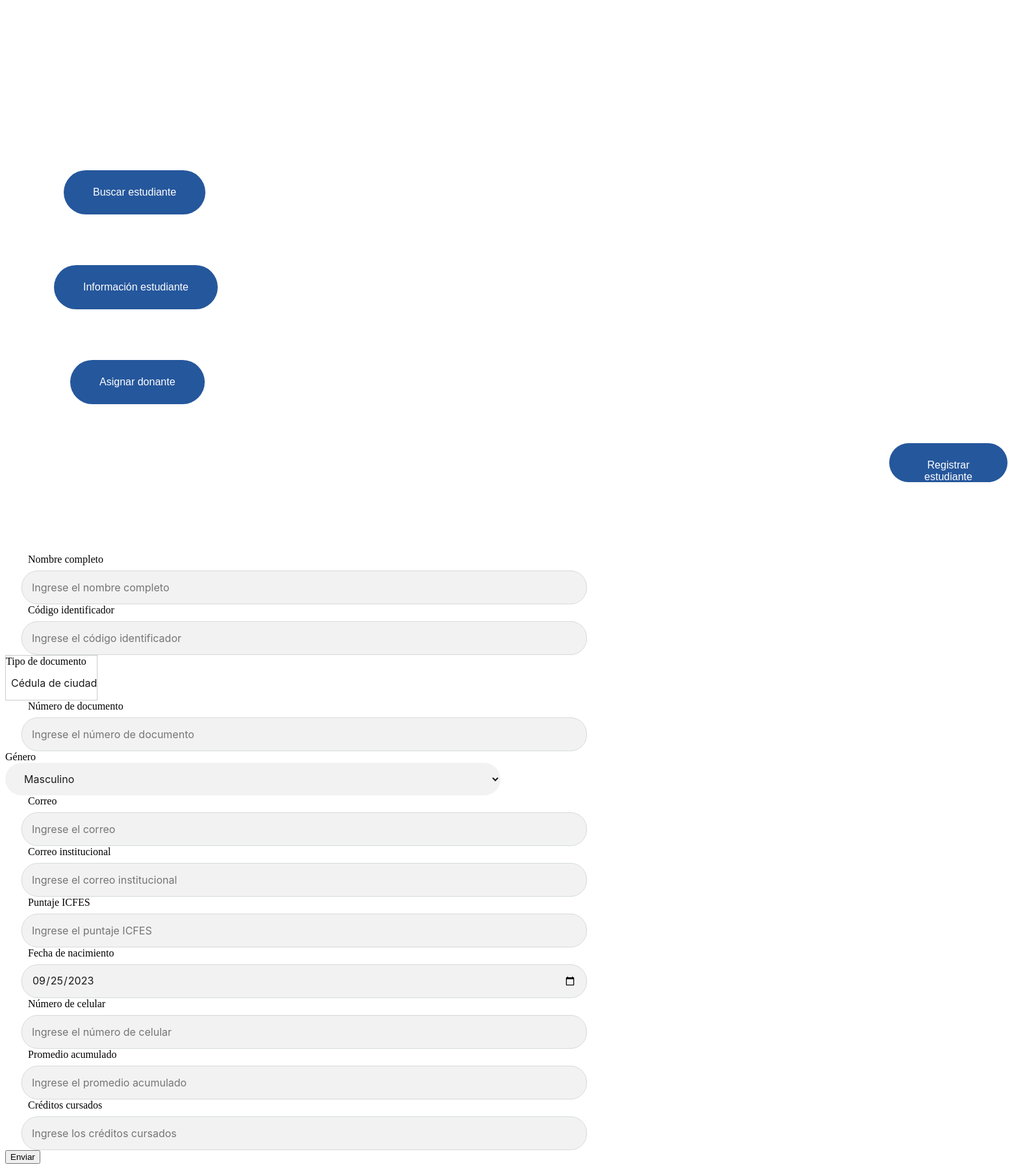
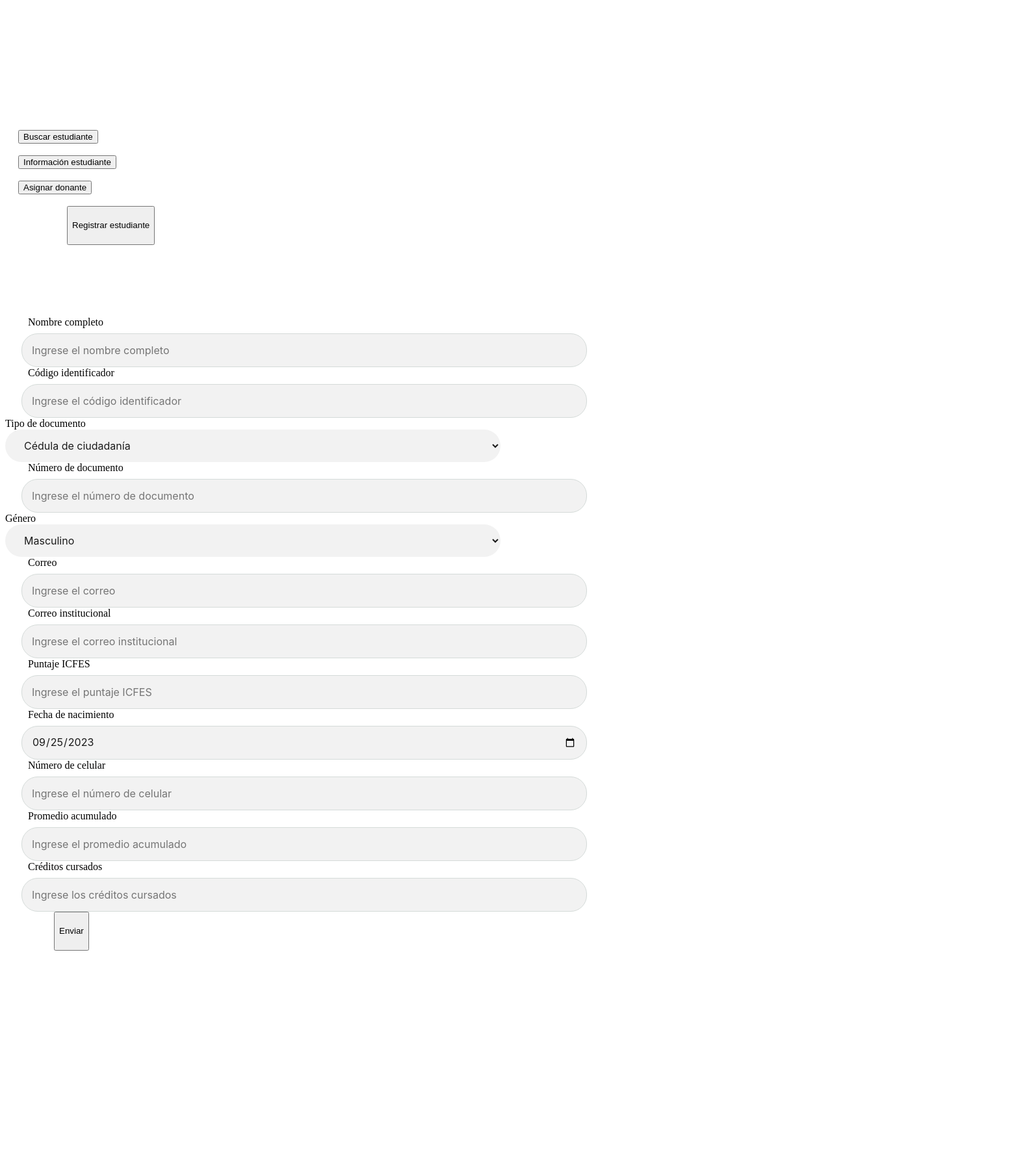
Before and after one commit to ICESI-PI1/icesi-filantrop-a-equipo-2, a Django app: page /students_info/ in a window 1560 px wide. Shown: the part 177-1976 px from the top of the page at 65% size. After the commit the page ends 1640 px from the top, so only its background shows below. Run offline with Django 4.2, Linux system fonts and the light colour scheme.

Commit message:
fix: register student style

```diff
--- a/crud/static/students_info.css
+++ b/crud/static/students_info.css
@@ -1,216 +1,159 @@
-.body{
+.body {
+    align-content: center;
+    color: white;
     font-family: "Inter", sans-serif;
     font-size: 20px;
     font-style: normal;
+    justify-content: center;
     line-height: normal;
     margin: 0;
-    color: white;
-    align-content: center;
-    justify-content: center;
 }
 
-.header{
+.container {
+    display: grid;
+    grid-gap: 20px;
+    grid-template-columns: repeat(2, 1fr);
+    grid-template-rows: repeat(6, auto);
+}
+
+.container .forms{
+
+}
+
+
+.container input, .container select {
+    background: #f2f2f2;
+    border: none;
+    border-radius: 25px;
+    color: #1b1b1b;
+    display: block;
+    font-family: "Inter", sans-serif;
+    font-size: 16px;
+    height: 50px;
+    line-height: 1.2;
+    margin: 0;
+    outline: none;
+    padding: 0 25px;
+    width: 100%;
+}
+
+.container_buttons {
+    align-items: flex-start;
+    display: flex;
+    flex-direction: column;
+    justify-content: flex-start;
+    margin: 70px 0px 0px 20px;
+}
+
+.container_buttons .register {
+    height: 60px;
+    justify-content: center;
+    margin-bottom: 110px;
+    margin-left: 75px;
+    text-align: center;
+}
+
+.container_buttons .register:hover,
+.container_buttons .search:hover,
+.container_buttons .infor:hover,
+.container_buttons .assign:hover {
+    background-color: rgba(193, 193, 193, 0.30);
+}
+
+.header {
+    align-items: center;
+    background-color: #25579C;
     display: flex;
     height: 83px;
     justify-content: space-between;
-    background-color: #25579C;
-    align-items: center;
-    padding: 5px 0px 0px 0px;
+}
+
+.icons {
+   display:flex;
+   justify-content:flex-end;
+}
+
+.icono_bell {
+   flex-shrink :0;
+   height :50.909px;
+   margin-right :15px;
+   margin-top :10px;
+   padding :0px 20px 0px 0px;
+   width :50px;
+}
+
+.icono_bell:hover {
+   background-color :rgba(193,193,193,0.30);
+   color :white;
+   padding :0px 20px 0px 0px;
+   text-decoration :none;
+}
+
+.icono_user {
+   flex-shrink :0;
+   height :68.02px;
+   margin-bottom :8px;
+   padding :0px 20px 0px 0px;
+   width :70px;
+}
+
+.icono_user:hover {
+   background-color :rgba(193,193,193,0.30);
+   padding :0px 20px 0px 0px;
+}
+
+.input-box input, .input-box select {
+   border :1px solid #d5dbd9;
+   height :50px;
+   margin-left :25px;
+   margin-top :8px;
+   outline :none;
+   padding :0 15px;
+   position:relative ;
+   width :110%;
+}
+
+.input-box label {
+   margin-bottom :40px ;
+   margin-left :35px ;
+   margin-top :50px ;
 }
 
 .logo{
-    display: flex;
-    height: 110px;
+     display:flex ;
+     height :110px ;
 }
 
 .menu{
-    list-style: none;
-    padding: 0;
-    width: 90%;
-    max-width: 1000px;
-    margin: auto;
+     list-style:none ;
+     margin:auto ;
+     max-width :1000px ;
+     padding :0 ;
+     width :90% ;
+}
+
+.menu li{
+     display:inline-block ;
+     text-align:center ;
 }
 
 .menu li a{
-    text-decoration: none;
-    color: white;
-    padding: 30px 50px;
-    display: block;
-    height: 100%;
-}
-
-.menu li{
-    display: inline-block;
-    text-align: center;
+     color:white ;
+     display:block ;
+     height :100% ;
+     padding :30px 50px ;
+     text-decoration:none ;
 }
 
 .menu li a:hover{
-    padding: 30px 50px;
-    background-color: rgba(193, 193, 193, 0.30);
+     background-color :rgba(193,193,193,0.30) ;
+     padding :30px 50px ;
 }
 
-.nav{
-    color: white;
-    font-family: "Inter", sans-serif;
+.forms .enviarBtn{
+    height: 60px;
+    justify-content: center;
+    margin-bottom: 110px;
+    margin-left: 75px;
+    text-align: center;
 }
-
-.container_buttons{
-    display: flex;
-    flex-direction: column;
-    justify-content: flex-start;
-    align-items: flex-start;
-    margin: 70px 0px 0px 20px;
-}
-
-.container_buttons .register{
-    margin-left: 1340px;
-    margin-bottom: 110px;
-    height: 60px;
-    text-align: center;
-    justify-content: center;
-    align-items: center;
-}
-
-.search, .infor, .assign, .register{
-    border-radius: 40px;
-    padding: 25px 45px;
-    border: none;
-    background-color: #25579C;
-    color: white;
-    text-align: center;
-    text-decoration: none;
-    display: inline-block;
-    font-size: 16px;
-    margin: 60px 2px 0px 60px;
-    cursor: pointer;
-}
-
-.navigation{
-    display: inline-block;
-    align-items: center;
-    justify-content: space-between;
-    background-color: #25579C;
-    padding: 17px;
-}
-
-.icons{
-    display: flex;
-    justify-content: flex-end;
-}
-
-.icono_bell{
-    padding: 0px 20px 0px 0px;
-    width: 50px;
-    height: 50.909px;
-    flex-shrink: 0;
-    margin-top: 10px;
-    margin-right: 15px;
-}
-
-.icono_bell:hover{
-    text-decoration: none;
-    color: white;
-    padding: 0px 20px 0px 0px;
-    background-color: rgba(193, 193, 193, 0.30);
-}
-
-.icono_user{
-    padding: 0px 20px 0px 0px;
-    width: 70px;
-    height: 68.02px;
-    flex-shrink: 0;
-    margin-bottom: 8px;
-}
-
-.icono_user:hover{
-    padding: 0px 20px 0px 0px;
-    background-color: rgba(193, 193, 193, 0.30);
-}
-
-.search{
-    margin-left: 70px;
-}
-
-.infor{
-    margin-left: 55px;
-}
-
-.assign{
-    margin-left: 80px;
-}
-
-.container_buttons .register:hover{
-    background: rgba(193, 193, 193, 0.30);
-    color: white;
-}
-
-.container_buttons .search:hover{
-    background: rgba(193, 193, 193, 0.30);
-    color: white;
-}
-
-.container_buttons .infor:hover{
-    background: rgba(193, 193, 193, 0.30);
-    color: white;
-}
-
-.container_buttons .assign:hover{
-    background: rgba(193, 193, 193, 0.30);
-    color: white;
-}
-
-
-
-.container input, .container select {
-    font-family: "Inter", sans-serif;
-    color: #1b1b1b;
-    font-size: 16px;
-    line-height: 1.2;
-    display: block;
-    width: 100%;
-    height: 50px;
-    background: #f2f2f2;
-    padding: 0 25px;
-    border: none;
-    border-radius: 25px;
-    outline: none;
-    margin: 0;
-}
-
-.input-box input, .input-box select {
-    position: relative;
-    height: 50px;
-    width: 110%;
-    outline: none;
-    border: 1px solid #d5dbd9;
-    padding: 0 15px;
-    margin-top: 8px;
-    margin-left: 25px;
-}
-
-.input-box label {
-    margin-left: 35px;
-    margin-top: 50px;
-    margin-bottom: 40px;
-}
-
-.container{
-    display: grid;
-    grid-template-columns: repeat(2, 1fr);
-    grid-gap: 20px;
-}
-.sidebar-box-typeID{
-    border: 1px solid #ccc;
-    width: 140px;
-    overflow: hidden;
-}
-
-.sidebar-box-typeID select {
-    padding: 5px 8px;
-    width: 130%;
-    border: none;
-    box-shadow: none;
-    background-color: transparent;
-    background-image: none;
-    appearance: none;
-}
--- a/crud/templates/students_info.html
+++ b/crud/templates/students_info.html
@@ -10,7 +10,6 @@
        <header>
               <h1 class ="logo">
                     <img class = "icono_icesi" src = "{% static 'logoIcesi.png'%}" alt="LogoIcesi">
-
                 </h1>
 
                 <ul class = "menu">
@@ -39,16 +38,15 @@
                 <button class = "assign">
                     Asignar donante
                 </button>
-            <a href = "students_confirm.html">
+                <br>
                 <button class = "register">
                     Registrar estudiante
                 </button>
-                </a>
         </div>
 
 
         <div class = "container">
-            <form method= "post" action = "/students_info/">
+            <form method= "post" action = "/students_info/" class = "forms">
                 {% csrf_token %}
                 <div class = "input-box">
                     <label> Nombre completo</label>
@@ -121,7 +119,7 @@
                     <input type="number" name="creditos_cursados" placeholder="Ingrese los créditos cursados">
                 </div>
 
-                <button type="submit" value ="Submit"> Enviar </button>
+                <button type="submit" value ="Submit" class = "enviarBtn"> Enviar </button>
             </form>
         </div>
     </body>
```
